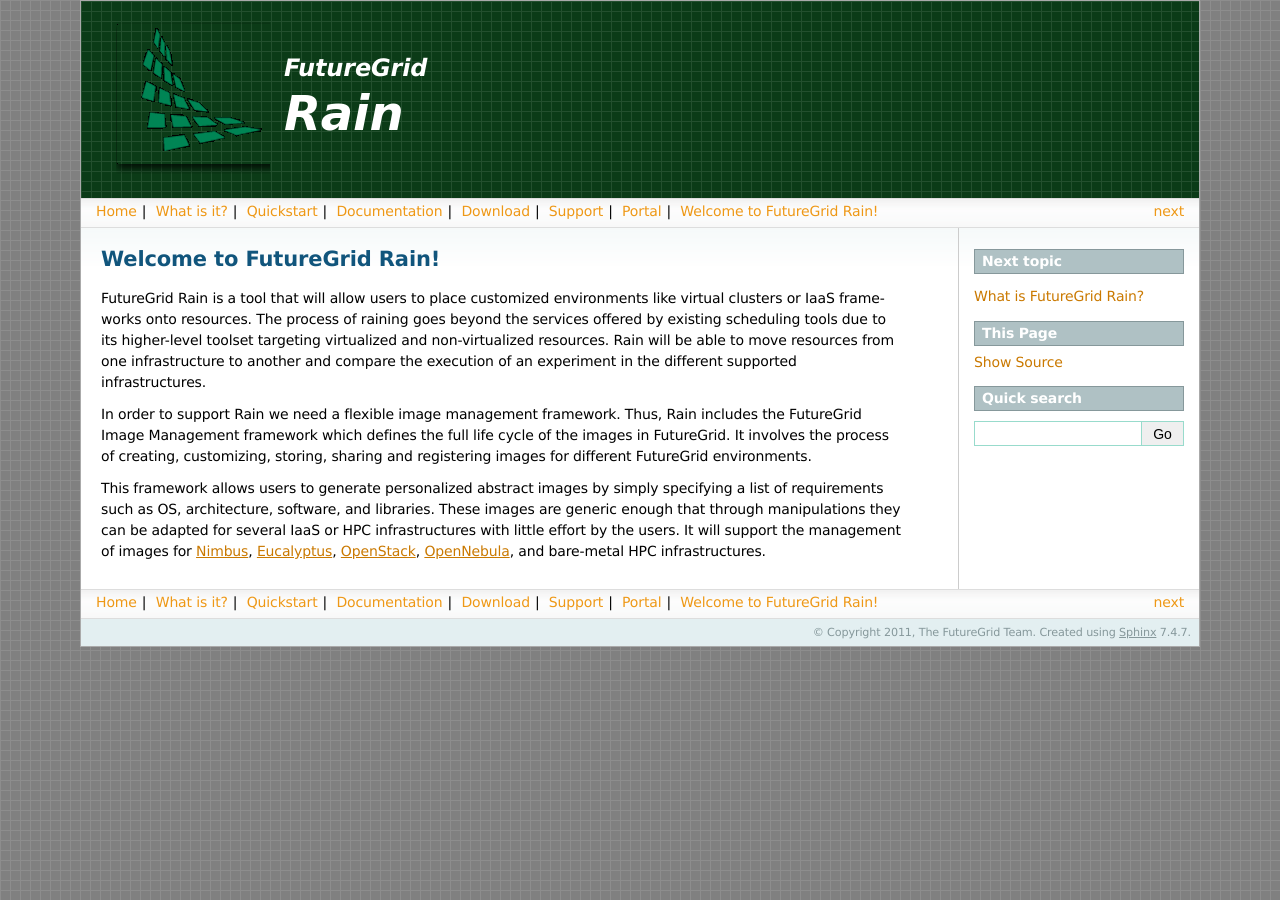
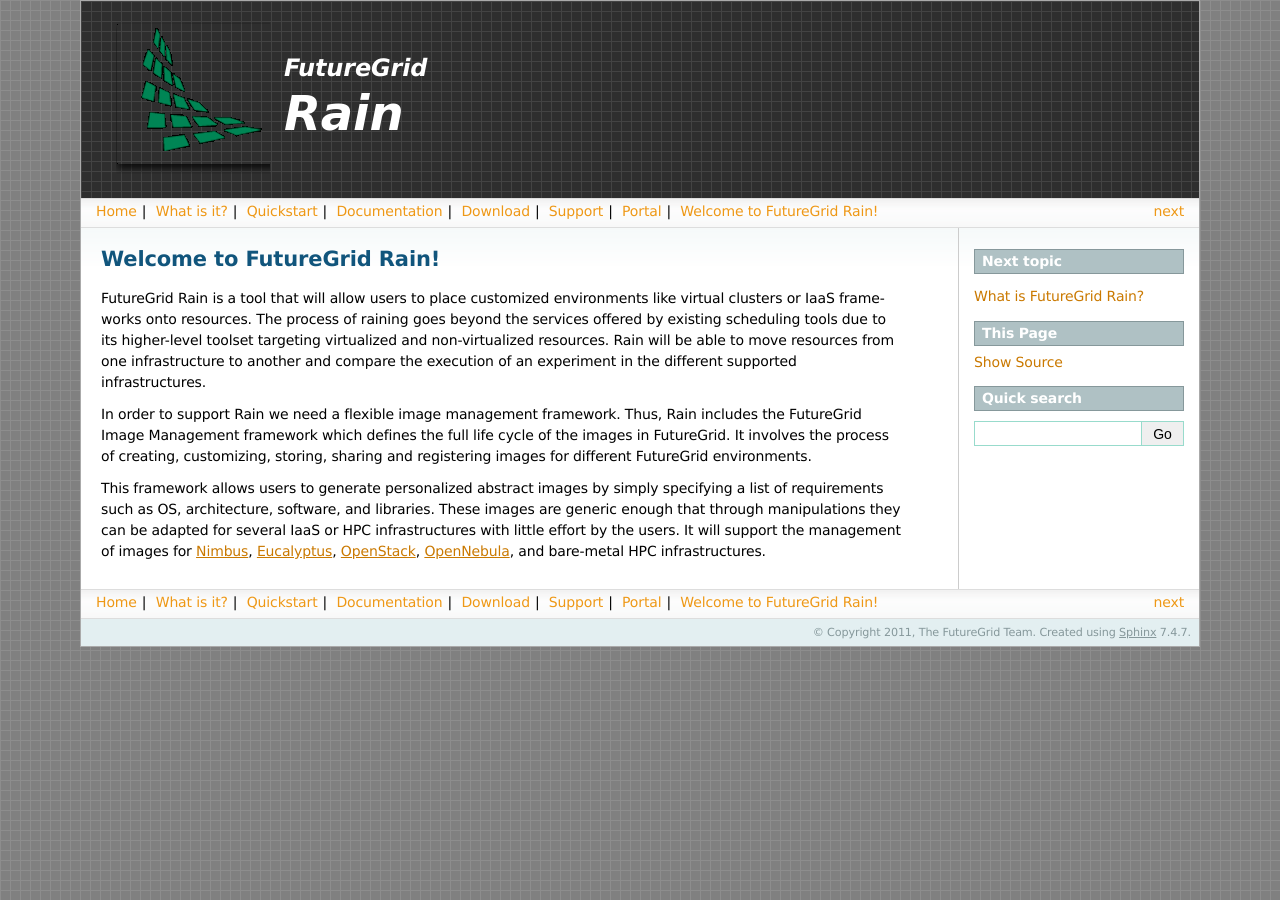
Before and after one commit to futuregrid/rain, a Sphinx documentation site: the page built from doc/index.rst, in a window 1280 px wide. Built offline with Sphinx 7.4.7, drawn with Linux system fonts in a browser that asks for light colours.

Commit message:
gray color

```diff
--- a/doc/_templates/layout.html
+++ b/doc/_templates/layout.html
@@ -17,7 +17,7 @@
 {% block relbar1 %}
 
 
-<div style="background-image:url('_static/header_bg.png');background-color: #0B3B17; text-align: left; padding: 10px 10px 15px 35px">
+<div style="background-image:url('_static/header_bg.png');background-color: #2E2E2E; text-align: left; padding: 10px 10px 15px 35px">
 <table>
   <tr>
     <td>
```
